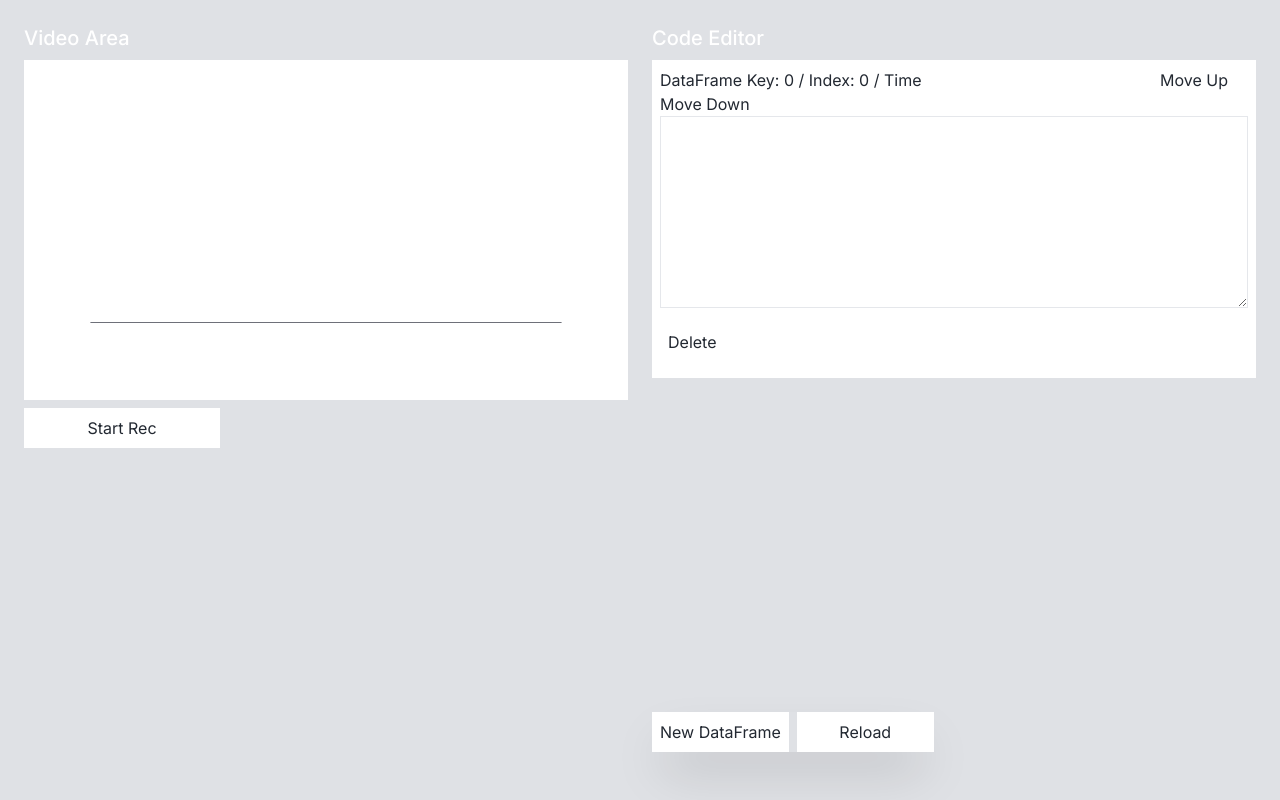
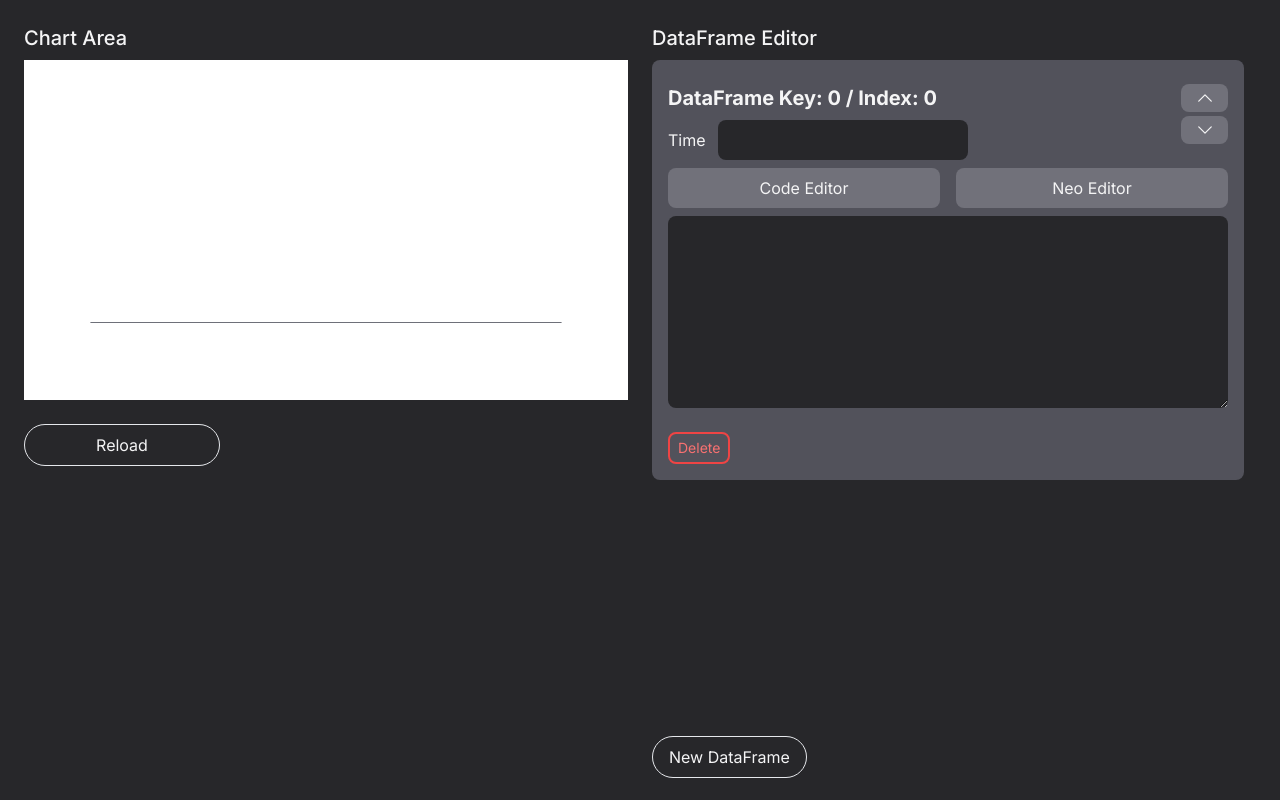
Before and after one commit to aiokr/DataMotion, a Next.js app: page / in a window 1280 px wide. Both pictures are taken after a click on the button "New DataFrame". Built offline with nearby package versions, Linux system fonts and the light colour scheme.

Commit message:
优化了 UI 代码编辑器支持隐藏 预留了可视化编辑器的位置

```diff
--- a/package.json
+++ b/package.json
@@ -9,6 +9,7 @@
     "lint": "next lint"
   },
   "dependencies": {
+    "@headlessui/react": "^1.7.16",
     "autoprefixer": "10.4.15",
     "echarts": "^5.4.3",
     "eslint": "8.47.0",
--- a/src/app/page.js
+++ b/src/app/page.js
@@ -32,6 +32,8 @@ export function HomePage() {
   const [frames, setFrames] = useState([]); // 新增状态变量frames
   const frameRefs = useRef([]);// 使用useRef Hook创建一个引用，用于存储所有代码编辑器的引用
   const frameTimes = useRef([]);// 使用useRef Hook创建一个引用，用于存储持续时间的引用
+  const [textareaVisibility, setTextareaVisibility] = useState({}); // 新增状态变量textareaVisibility
+  const [NeoEditVisibility, setNeoEditVisibility] = useState({}); // 新增状态变量NeoEditVisibility
 
   // 定义一个函数，用于处理点击Reload按钮的事件
   const handleClick = () => {
@@ -75,6 +77,7 @@ export function HomePage() {
     frameRefs.current.splice(indexToDelete, 1);
   };
 
+  //数据帧的移动（编辑顺序）
   const handleMoveUp = (key) => {
     setFrames(prevFrames => {
       const frameIndex = prevFrames.findIndex(frame => frame === key);
@@ -103,6 +106,21 @@ export function HomePage() {
     });
   };
 
+  // 新增一个函数，用于切换指定key的 代码编辑器 的显示/隐藏状态
+  const toggleTextarea = (key) => {
+    setTextareaVisibility(prevState => ({
+      ...prevState,
+      [key]: !prevState[key]
+    }));
+  };
+
+ // 新增一个函数，用于切换指定key的 可视化编辑器 的显示/隐藏状态
+  const toggleNewEditor = (key) => {
+    setNeoEditVisibility(prevState => ({
+      ...prevState,
+      [key]: !prevState[key]
+    }));
+  };
 
   useEffect(() => {
     while (frameRefs.current.length < frames.length) {
@@ -111,36 +129,69 @@ export function HomePage() {
   }, [frames.length]);
 
   return (
-    <main className="grid grid-cols-12 min-h-screen gap-6 p-6">
-      <div className='col-span-6 '>
-        <div className='text-xl font-medium text-white pb-2'>Video Area</div>
+    <main className="grid grid-cols-12 h-screen w-screen gap-6 p-6 bg-zinc-800 text-zinc-100">
+      <div className='col-span-6' >
+        <div className='text-xl font-medium pb-2'>Chart Area</div>
         <section id='ChartArea' className='aspect-video bg-white p-2'>
           <EChartsComponent option={option} onChartReady={chart => chartRef.current = chart} />
         </section>
-        <div className='grid grid-cols-3 gap-2'>
-          <button className='p-2 my-2 flex flex-col items-center bg-white'>Start Rec</button>
+        <div className='grid grid-cols-3 gap-2 my-6'>
+          <button onClick={handleClick} className='p-2 flex flex-col items-center border rounded-full'>Reload</button>
         </div>
       </div>
       <section id="EditArea" className='col-span-6'>
-        <div className='text-xl font-medium text-white pb-2'>Code Editor</div>
-        <div id='EditFloatButton' className='grid grid-cols-2 gap-2 fixed z-10 w-auto shadow-2xl bottom-12'>
-          <button onClick={handleNewFrame} className='p-2 flex flex-col items-center bg-white'>New DataFrame</button>
-          <button onClick={handleClick} className='p-2 flex flex-col items-center bg-white'>Reload</button>
-        </div>
-        <div className='grid grid-cols-3 gap-2'>
+        <div className='text-xl font-medium pb-2'>DataFrame Editor</div>
+        <div className='pb-2 overflow-y-auto w-[98%] h-[calc(100vh-140px)]'>
           {frames.map((key, index) => (
-            <div key={key} className='w-full  bg-white p-2 block col-span-3'>
-              DataFrame Key: {key} / Index: {index} / Time <input ref={frameTimes.current[index]}></input>
-              <button onClick={() => handleMoveUp(key)}>Move Up</button>
-              <button onClick={() => handleMoveDown(key)}>Move Down</button>
-              <textarea ref={frameRefs.current[index]} className='border w-full h-48 p-2' />
-              <button onClick={() => handleDeleteFrame(key)} className='p-2 my-2 flex flex-col items-center bg-white'>Delete</button>
+            <div key={key} className='w-full bg-zinc-600 p-4 mb-4 transition rounded-lg block'>
+              <div className='py-2 grid grid-cols-12'>
+                <div className='col-span-11'>
+                  <div className='text-xl font-bold pb-2'>DataFrame Key: {key} / Index: {index}</div>
+                  <div>
+                    Time <input ref={frameTimes.current[index]} className='bg-zinc-800 p-2 ml-2 rounded-lg'></input>
+                  </div>
+                </div>
+                <div className='col-span-1 grid grid-rows-2 gap-1 pb-4'>
+                  <button onClick={() => handleMoveUp(key)} className='bg-zinc-500 rounded-lg text-sm'>
+                    <svg xmlns="http://www.w3.org/2000/svg" fill="none" viewBox="0 0 24 24" stroke-width="1.5" stroke="currentColor" class="w-5 h-5 m-[auto]">
+                      <path stroke-linecap="round" stroke-linejoin="round" d="M4.5 15.75l7.5-7.5 7.5 7.5" />
+                    </svg>
+                  </button>
+                  <button onClick={() => handleMoveDown(key)} className='bg-zinc-500 rounded-lg text-sm'>
+                    <svg xmlns="http://www.w3.org/2000/svg" fill="none" viewBox="0 0 24 24" stroke-width="1.5" stroke="currentColor" class="w-5 h-5 m-[auto]">
+                      <path stroke-linecap="round" stroke-linejoin="round" d="M19.5 8.25l-7.5 7.5-7.5-7.5" />
+                    </svg>
+                  </button>
+                </div>
+              </div>
+              {/* 编辑器显示/隐藏按钮 */}
+              <div className='grid grid-cols-2 gap-4'>
+                <button onClick={() => toggleTextarea(key)} className="bg-zinc-500 rounded-lg py-2 w-full">
+                  Code Editor
+                </button>
+                <button onClick={() => toggleNewEditor(key)} className="bg-zinc-500 rounded-lg py-2 w-full">
+                  Neo Editor
+                </button>
+              </div>
+              {/* 代码编辑器 */}
+              <textarea
+                ref={frameRefs.current[index]}
+                className='w-full h-48 p-2 my-2 rounded-lg bg-zinc-800'
+                style={{ display: textareaVisibility[key] ? 'none' : 'block' }}
+              />
+              {/* 可视化编辑器 */}
+              <div
+              className='w-full p-2 my-2 '
+              style={{ display: NeoEditVisibility[key] ? 'block' : 'none' }}>Neo Editor (Codeing……) </div>
+              <button onClick={() => handleDeleteFrame(key)} className='mt-4 py-1 px-2 text-sm text-red-400 border-red-500 border-2 rounded-lg'>Delete</button>
             </div>
           ))}
         </div>
-
+        <div id='EditFloatButton' className=''>
+          <button onClick={handleNewFrame} className=' my-4  py-2 px-4  border rounded-full'>New DataFrame</button>
+        </div>
       </section>
-    </main>
+    </main >
   );
 }
 
```
Also changed, not shown: 1 other file (tests, documents, lock files or other folders).
